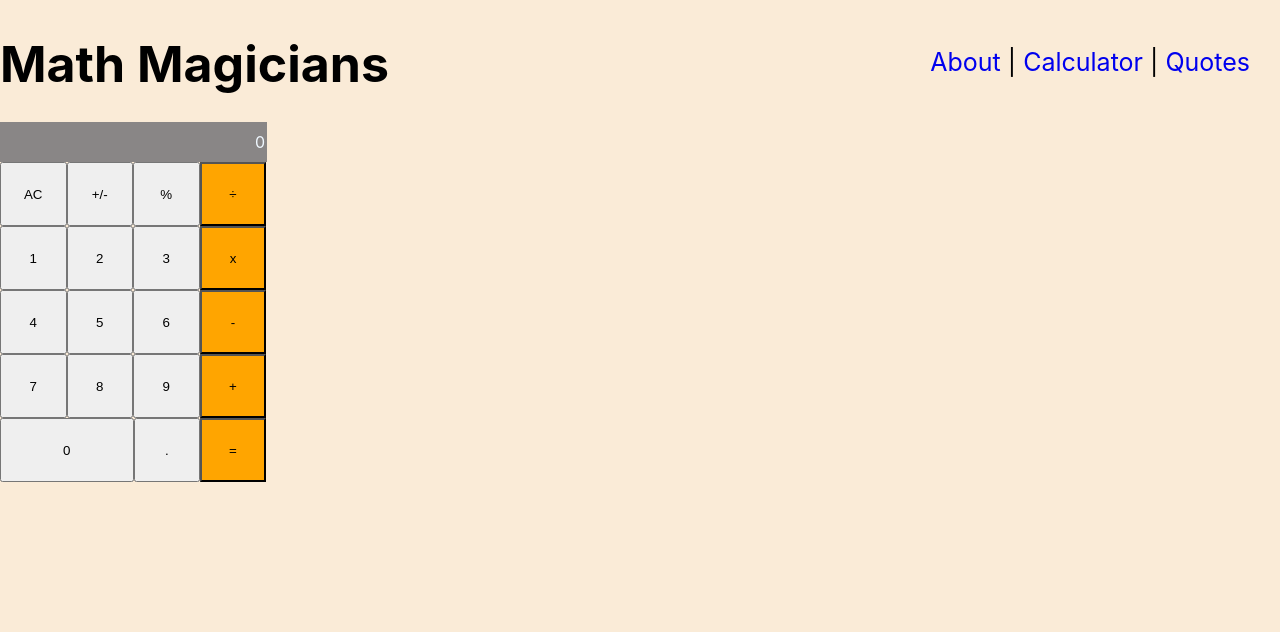
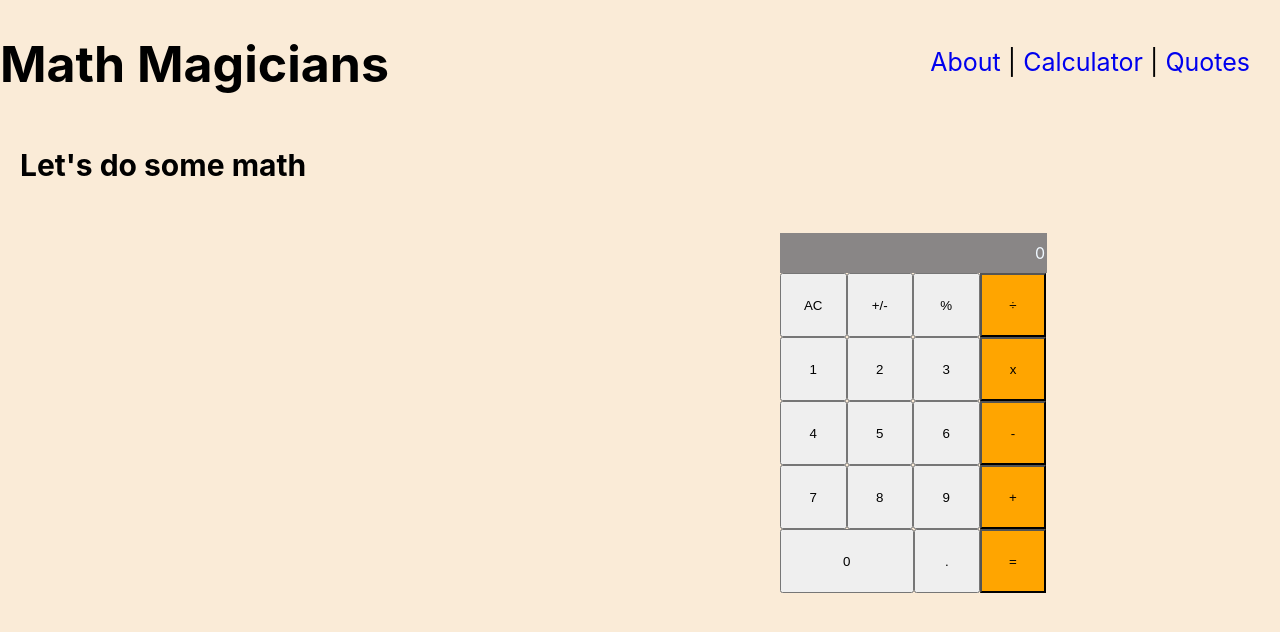
Before and after one commit to OnlyUnknown/Math-magicians, a React (Create React App) app: page /calculator in a window 1280 px wide. Shown: the top 632 px of the page. Built offline with nearby package versions, Linux system fonts and the light colour scheme.

Commit message:
Style has been added to the Calculator Page

```diff
--- a/src/App.css
+++ b/src/App.css
@@ -9,6 +9,8 @@ body{
   flex-direction: column;
   width: 300px;
   height: 320px;
+  margin-left: auto;
+  margin-right: 200px;
 }
 
 .screen {
@@ -107,3 +109,8 @@ body{
 .MM {
   font-size: large;
 }
+
+.MathM {
+  padding: 20px;
+  font-size: 30px;
+}
--- a/src/components/Calculator.js
+++ b/src/components/Calculator.js
@@ -4,8 +4,11 @@ import calculate from '../logic/calculate';
 
 function Calculator() {
   return (
+    <div>
+      <h3 className='MathM'>Let's do some math</h3>
     <div className="box">
       <Numbers />
+    </div>
     </div>
   );
 }
```
